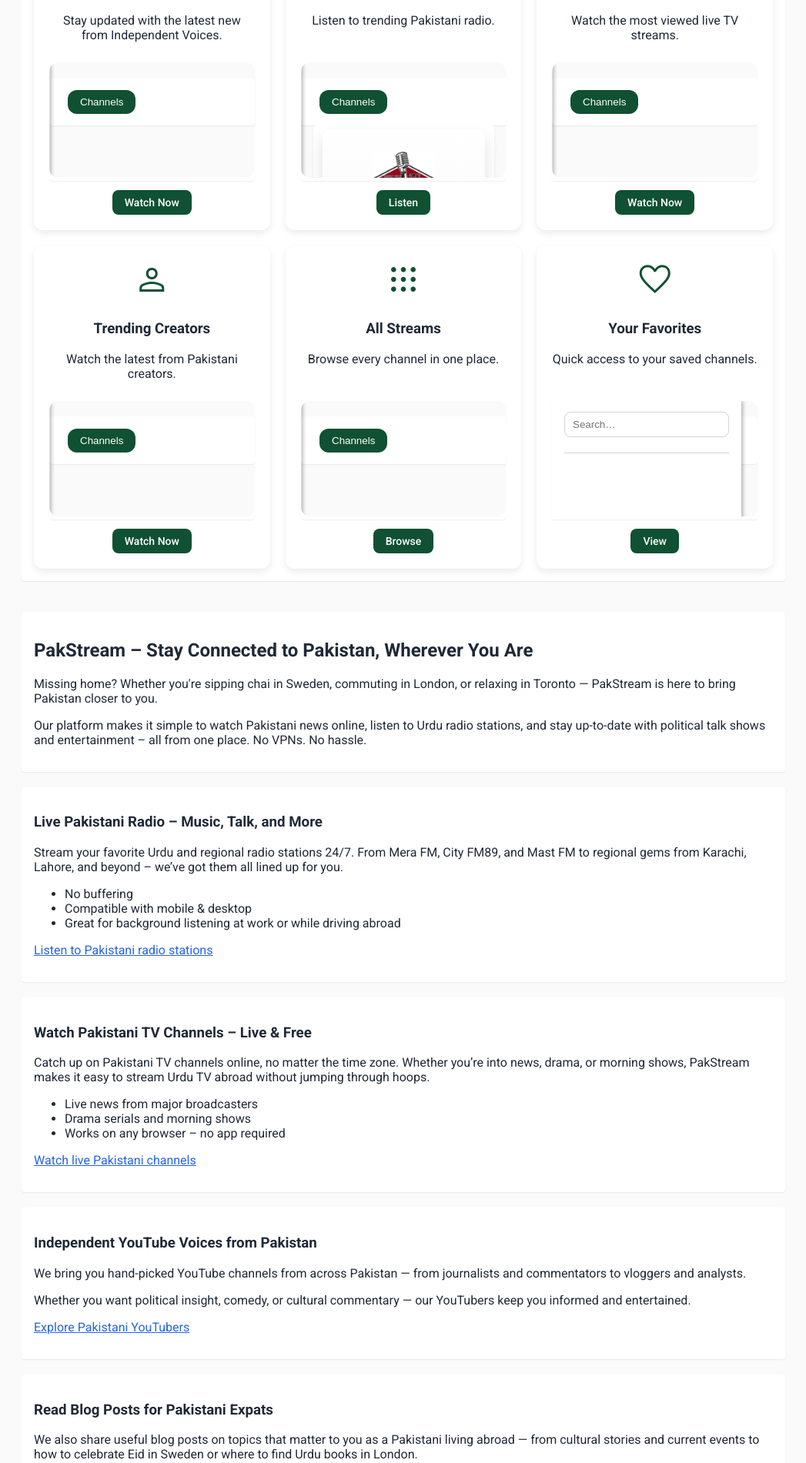
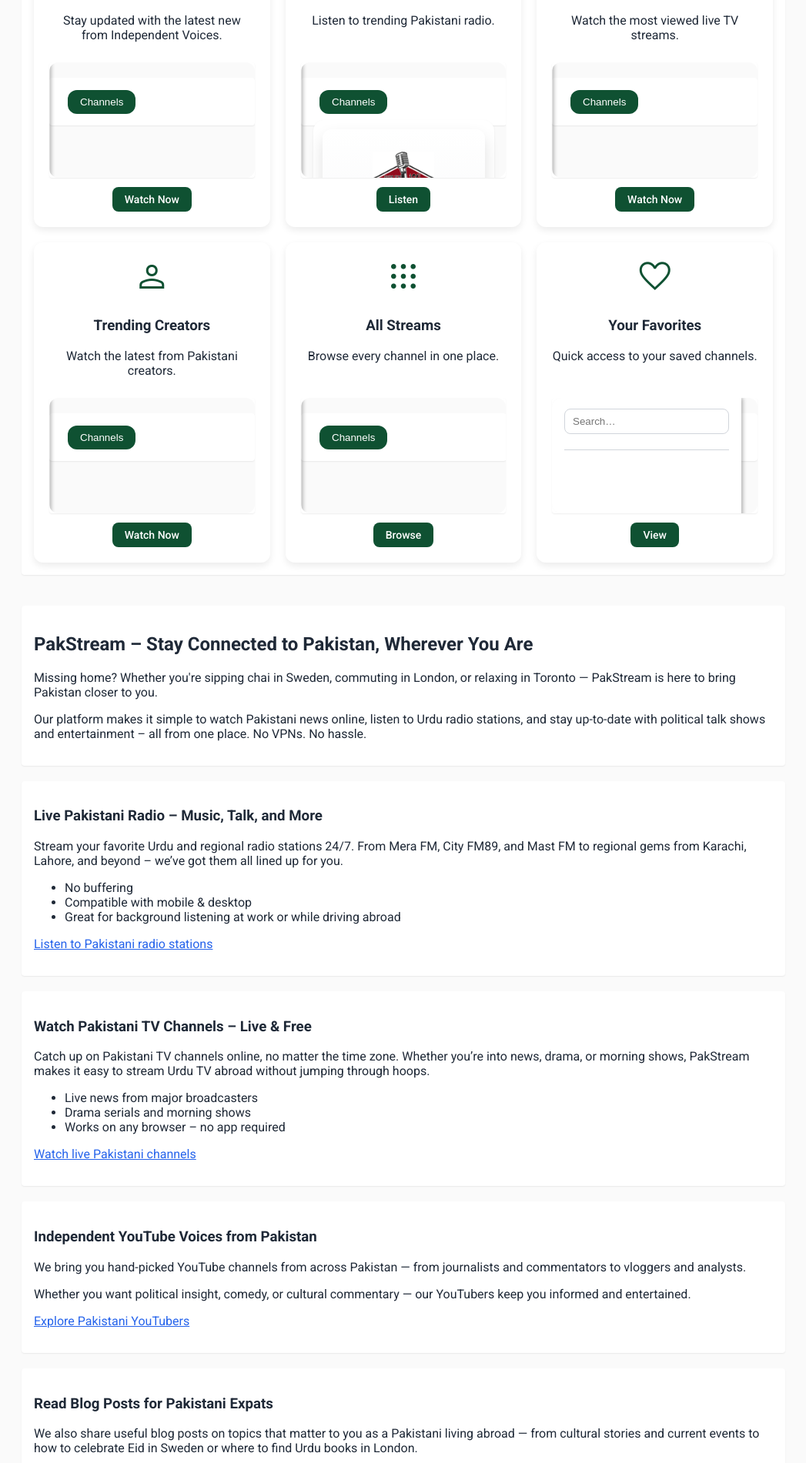
Before and after one commit to atifwaqar/pakstream, a Jekyll site: the page built from index.html, in a window 1280 px wide. Shown: the part 1341-3242 px from the top of the page at 77% size, without its empty margins (116-1163 px from the left). Built offline with Jekyll 4.4.1, drawn with Linux system fonts in a browser that asks for light colours; comment, search, counter and statistics services are not loaded.

Commit message:
Revert "Remove margin from home-page YouTube embeds"

```diff
--- a/css/style.css
+++ b/css/style.css
@@ -659,16 +659,6 @@ section {
 .video-list .video-item .video-meta {
   font-size: 0.875rem;
   color: var(--on-surface-variant);
-}
-
-/* Home page YouTube sections */
-.index-youtube-section {
-  display: block;
-  margin: 0 !important;
-  padding: 0;
-  border: 0;
-  aspect-ratio: 16 / 9;
-  height: auto;
 }
 
 /* Responsive behaviour for channel list */
--- a/index.html
+++ b/index.html
@@ -184,7 +184,7 @@ window.__PAKSTREAM_FLAGS = Object.assign(window.__PAKSTREAM_FLAGS || {}, {
       <span class="material-symbols-outlined">article</span>
       <h3>Free Press</h3>
       <p>Stay updated with the latest new from Independent Voices.</p>
-      <section class="index-youtube-section">
+      <section class="youtube-section media-hub-section" style="padding: 0; margin: 0;">
         <iframe class="media-hub-embed" src="/media-hub-embed.html?m=freepress&c=wajahatsaeedkhan&muted=1" title="PakStream Free Press" loading="lazy" allow="accelerometer; autoplay; clipboard-write; encrypted-media; gyroscope; picture-in-picture; web-share" allowfullscreen></iframe>
       </section>
       <a href="/media-hub.html?m=freepress&c=wajahatsaeedkhan" class="cta-btn">Watch Now</a>
@@ -193,7 +193,7 @@ window.__PAKSTREAM_FLAGS = Object.assign(window.__PAKSTREAM_FLAGS || {}, {
       <span class="material-symbols-outlined">radio</span>
       <h3>Popular Radio Stations</h3>
       <p>Listen to trending Pakistani radio.</p>
-      <section class="index-youtube-section">
+      <section class="youtube-section media-hub-section" style="padding: 0; margin: 0;">
         <iframe class="media-hub-embed" src="/media-hub-embed.html?m=radio&c=audio35&muted=1" title="PakStream Radio" loading="lazy" allow="accelerometer; autoplay; clipboard-write; encrypted-media; gyroscope; picture-in-picture; web-share" allowfullscreen></iframe>
       </section>
       <a href="/media-hub.html?m=radio&c=audio35" class="cta-btn">Listen</a>
@@ -202,7 +202,7 @@ window.__PAKSTREAM_FLAGS = Object.assign(window.__PAKSTREAM_FLAGS || {}, {
       <span class="material-symbols-outlined">live_tv</span>
       <h3>Live TV Channels</h3>
       <p>Watch the most viewed live TV streams.</p>
-      <section class="index-youtube-section">
+      <section class="youtube-section media-hub-section" style="padding: 0; margin: 0;">
         <iframe class="media-hub-embed" src="/media-hub-embed.html?m=tv&c=geo&muted=1" title="PakStream Live TV" loading="lazy" allow="accelerometer; autoplay; clipboard-write; encrypted-media; gyroscope; picture-in-picture; web-share" allowfullscreen></iframe>
       </section>
       <a href="/media-hub.html?m=tv&c=24news" class="cta-btn">Watch Now</a>
@@ -211,7 +211,7 @@ window.__PAKSTREAM_FLAGS = Object.assign(window.__PAKSTREAM_FLAGS || {}, {
       <span class="material-symbols-outlined">person</span>
       <h3>Trending Creators</h3>
       <p>Watch the latest from Pakistani creators.</p>
-      <section class="index-youtube-section">
+      <section class="youtube-section media-hub-section" style="padding: 0; margin: 0;">
         <iframe class="media-hub-embed" src="/media-hub-embed.html?m=creator&c=zeeshanusmani&muted=1" title="PakStream Creators" loading="lazy" allow="accelerometer; autoplay; clipboard-write; encrypted-media; gyroscope; picture-in-picture; web-share" allowfullscreen></iframe>
       </section>
       <a href="/media-hub.html?m=creator&c=zeeshanusmani" class="cta-btn">Watch Now</a>
@@ -220,7 +220,7 @@ window.__PAKSTREAM_FLAGS = Object.assign(window.__PAKSTREAM_FLAGS || {}, {
       <span class="material-symbols-outlined">apps</span>
       <h3>All Streams</h3>
       <p>Browse every channel in one place.</p>
-      <section class="index-youtube-section">
+      <section class="youtube-section media-hub-section" style="padding: 0; margin: 0;">
         <iframe class="media-hub-embed" src="/media-hub-embed.html?m=all&c=geo&muted=1" title="PakStream Media Hub" loading="lazy" allow="accelerometer; autoplay; clipboard-write; encrypted-media; gyroscope; picture-in-picture; web-share" allowfullscreen></iframe>
       </section>
       <a href="/media-hub.html?m=all&c=geo" class="cta-btn">Browse</a>
@@ -229,7 +229,7 @@ window.__PAKSTREAM_FLAGS = Object.assign(window.__PAKSTREAM_FLAGS || {}, {
       <span class="material-symbols-outlined">favorite</span>
       <h3>Your Favorites</h3>
       <p>Quick access to your saved channels.</p>
-      <section class="index-youtube-section">
+      <section class="youtube-section media-hub-section" style="padding: 0; margin: 0;">
         <iframe class="media-hub-embed" src="/media-hub-embed.html?m=favorites&c=wajahatsaeedkhan&muted=1" title="PakStream Favorites" loading="lazy" allow="accelerometer; autoplay; clipboard-write; encrypted-media; gyroscope; picture-in-picture; web-share" allowfullscreen></iframe>
       </section>
       <a href="/media-hub.html?m=favorites&c=wajahatsaeedkhan" class="cta-btn">View</a>
```
